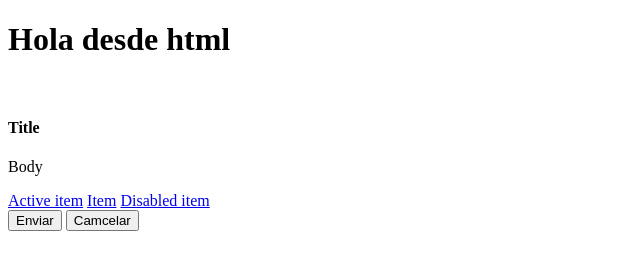
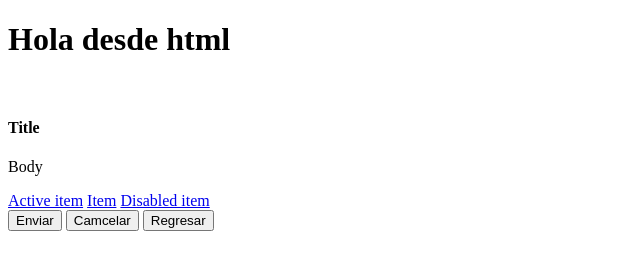
Before and after one commit to ramonpg15/Curso-Git, a plain HTML site: page index.html in a window 1280 px wide. Shown: the whole page, without its empty margins (0-640 px from the left). Drawn offline with Linux system fonts and the light colour scheme.

Commit message:
Button with property added

```diff
--- a/index.html
+++ b/index.html
@@ -24,6 +24,7 @@
     </div>
     <button type="submit">Enviar</button>
     <button type="submit">Camcelar</button>
+    <button type="submit">Regresar</button>
 </body>
 
 </html>
```
